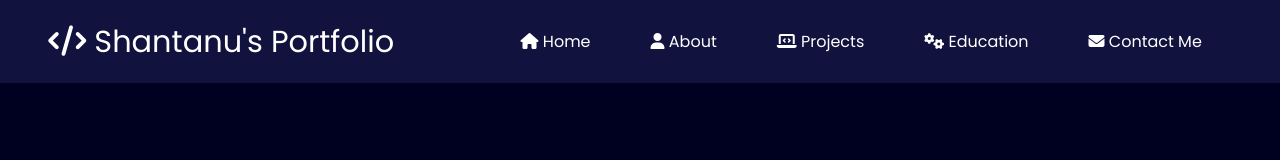
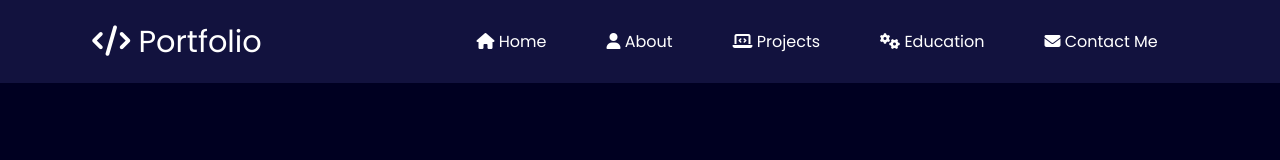
Before and after one commit to gitshanu/Portfolio, a plain HTML site: page Portfolio.html in a window 1280 px wide. Shown: the top 160 px of the page. Drawn offline with nearby package versions, Linux system fonts and the light colour scheme.

Commit message:
Update Portfolio.html
more to go ......

```diff
--- a/Portfolio.html
+++ b/Portfolio.html
@@ -294,7 +294,7 @@
             <nav>
                 <div class="left">
                     <i class="fas fa-code"></i>
-                    Shantanu's Portfolio
+                    Portfolio
                 </div>
                 <div class="right">
                     <div class="hamburger">
@@ -409,6 +409,7 @@
                             deserunt
                             tenetur maxime fuga incidunt, hic numquam ipsam perspiciatis? Aspernatur, eum!
                         </p2>
+                        <hr class="line">
                     </div>
                 </section>
                 <hr class="line">
```
